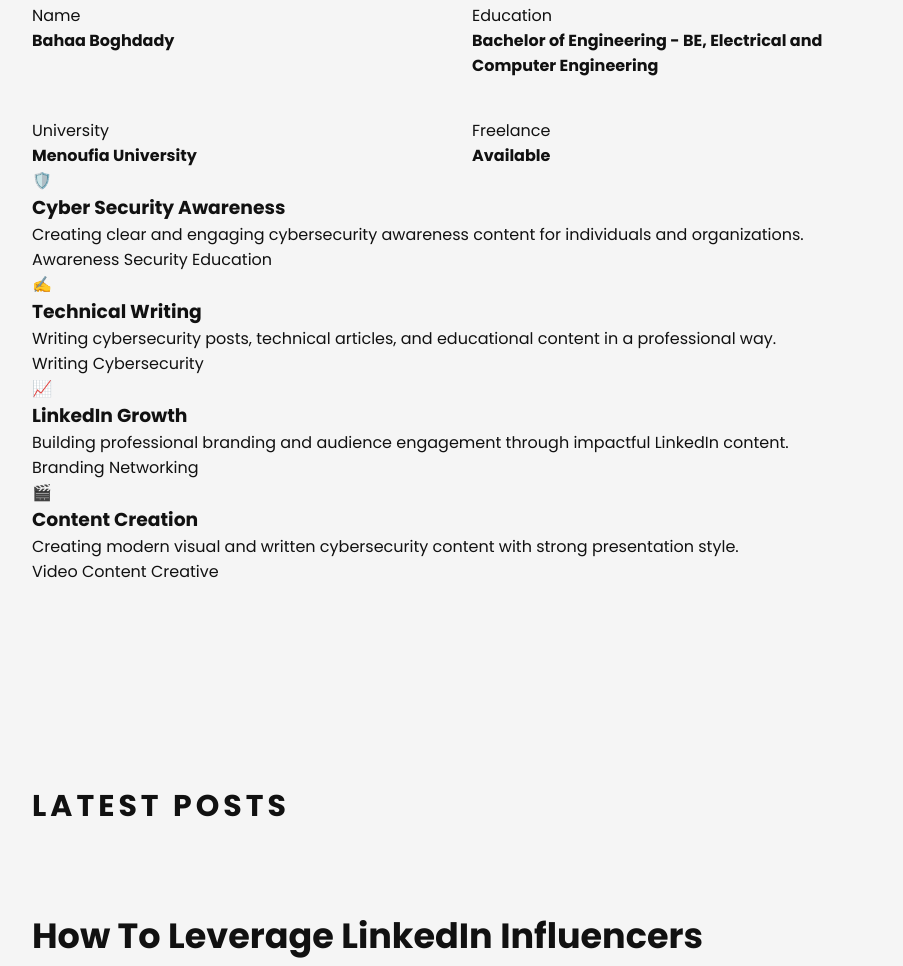
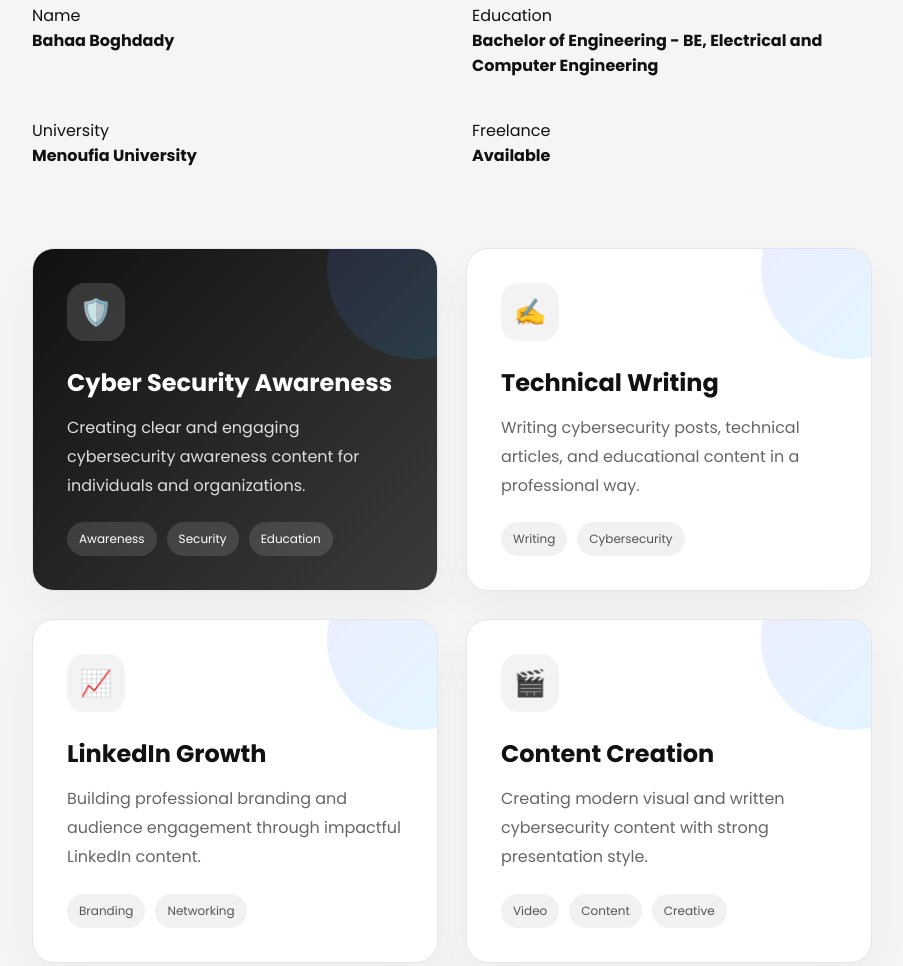
Before and after one commit to Bahaa-77/portfolio, a plain HTML site: page index.html in a window 1280 px wide. Shown: the part 992-1958 px from the top of the page, without its empty margins (308-1211 px from the left). Drawn offline with Linux system fonts and the light colour scheme.

Commit message:
Update style.css

```diff
--- a/style.css
+++ b/style.css
@@ -571,3 +571,110 @@ body{
     border:1px solid #c3e6cb;
 
 }
+
+.creative-skills{
+    display:grid;
+    grid-template-columns:repeat(2, 1fr);
+    gap:28px;
+    margin-top:80px;
+}
+
+.skill-card{
+    position:relative;
+    overflow:hidden;
+    background:#fff;
+    border:1px solid #e5e5e5;
+    padding:34px;
+    border-radius:22px;
+    box-shadow:0 20px 45px rgba(0,0,0,0.04);
+    transition:0.35s ease;
+}
+
+.skill-card::before{
+    content:"";
+    position:absolute;
+    width:180px;
+    height:180px;
+    right:-70px;
+    top:-70px;
+    background:linear-gradient(135deg, #6c63ff, #00c2ff);
+    opacity:0.12;
+    border-radius:50%;
+    transition:0.35s ease;
+}
+
+.skill-card:hover{
+    transform:translateY(-10px);
+    box-shadow:0 25px 60px rgba(0,0,0,0.09);
+}
+
+.skill-card:hover::before{
+    transform:scale(1.25);
+    opacity:0.18;
+}
+
+.skill-card.featured{
+    background:linear-gradient(135deg, #111, #3b3b3b);
+    color:#fff;
+}
+
+.skill-icon{
+    display:inline-flex;
+    width:58px;
+    height:58px;
+    align-items:center;
+    justify-content:center;
+    border-radius:18px;
+    background:#f3f3f3;
+    font-size:26px;
+    margin-bottom:24px;
+}
+
+.skill-card.featured .skill-icon{
+    background:rgba(255,255,255,0.14);
+}
+
+.skill-card h3{
+    font-size:24px;
+    margin-bottom:14px;
+}
+
+.skill-card p{
+    color:#666;
+    line-height:1.8;
+    margin-bottom:22px;
+}
+
+.skill-card.featured p{
+    color:#ddd;
+}
+
+.tags{
+    display:flex;
+    flex-wrap:wrap;
+    gap:10px;
+}
+
+.tags span{
+    font-size:12px;
+    padding:8px 12px;
+    border-radius:999px;
+    background:#f1f1f1;
+    color:#555;
+}
+
+.skill-card.featured .tags span{
+    background:rgba(255,255,255,0.12);
+    color:#fff;
+}
+
+@media(max-width:768px){
+    .creative-skills{
+        grid-template-columns:1fr;
+        margin-top:50px;
+    }
+
+    .skill-card{
+        padding:28px;
+    }
+}
```
